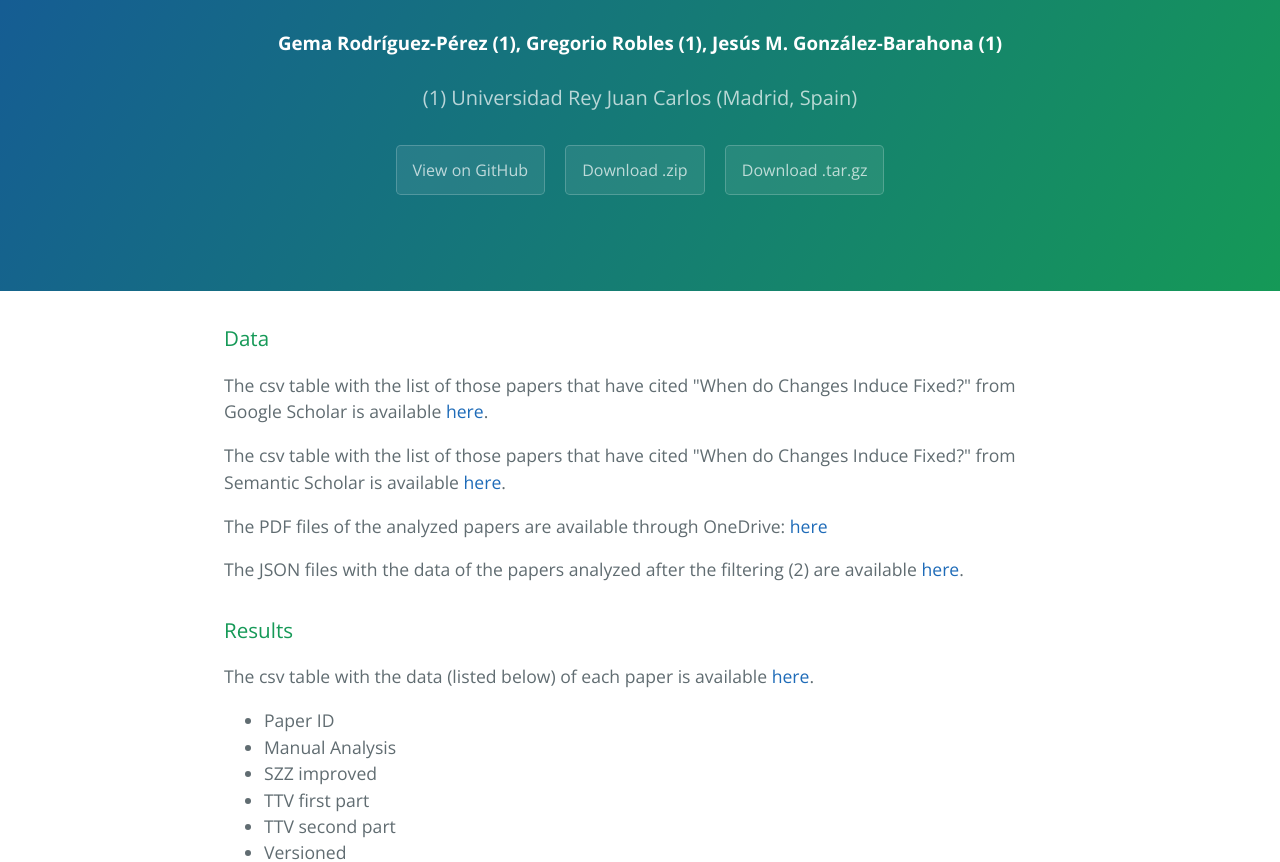
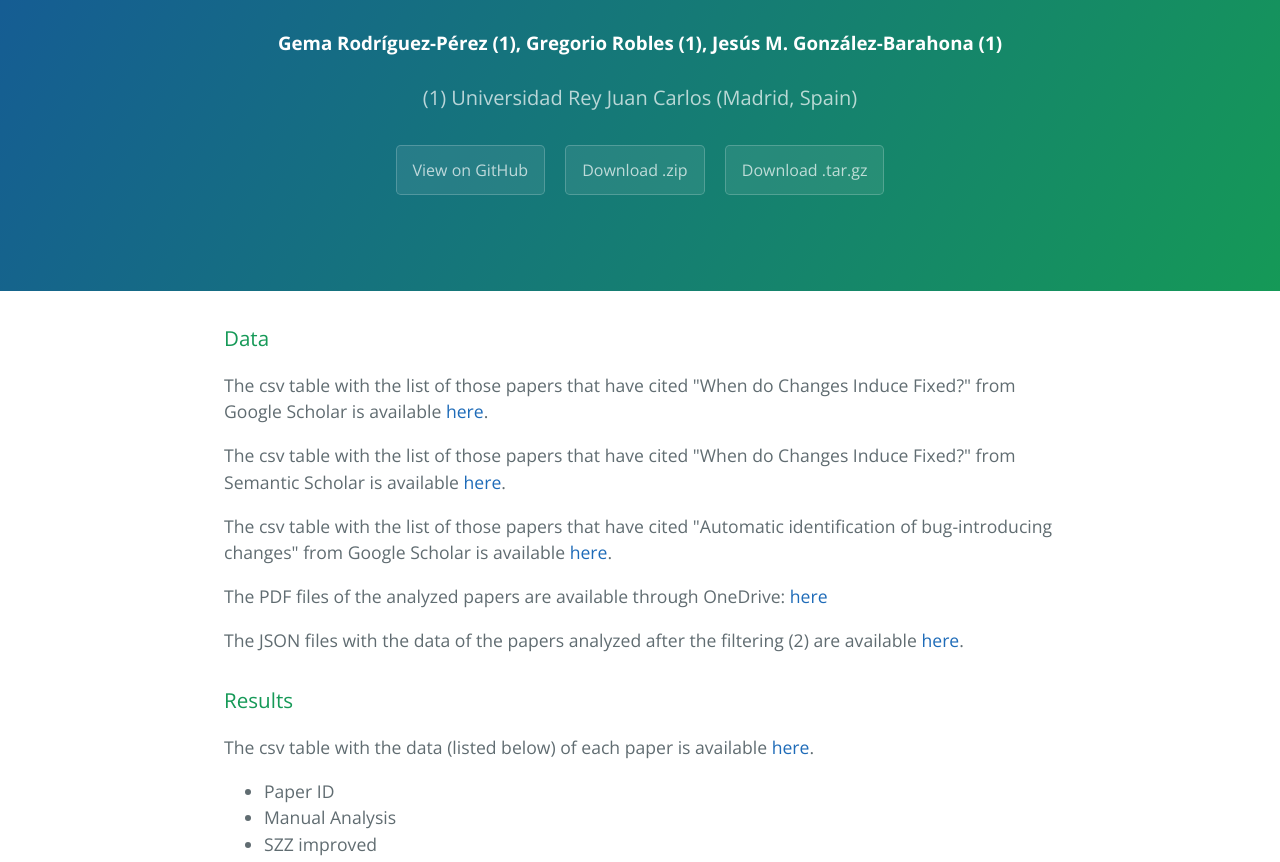
Before and after one commit to Gemarodri/replication, a plain HTML site: page index.html in a window 1280 px wide. Shown: the part 238-1100 px from the top of the page. Drawn offline with nearby package versions, Linux system fonts and the light colour scheme.

Commit message:
Update index.html

```diff
--- a/index.html
+++ b/index.html
@@ -27,6 +27,7 @@
 <a id="welcome-to-github-pages" class="anchor" href="#welcome-to-github-pages" aria-hidden="true"><span aria-hidden="true" class="octicon octicon-link"></span></a> Data </h3>
 <p> The csv table with the list of those papers that have cited "When do Changes Induce Fixed?" from Google Scholar is available <a href="https://github.com/Gemarodri/replication/blob/gh-pages/Results/citationsWhenDoChange-GScholar.csv">here</a>.</p>
 <p> The csv table with the list of those papers that have cited "When do Changes Induce Fixed?" from Semantic Scholar is available <a href="https://github.com/Gemarodri/replication/blob/gh-pages/Results/citationsWhenDoChange-ScholarSemantic.csv">here</a>.</p>
+<p> The csv table with the list of those papers that have cited "Automatic identification of bug-introducing changes" from Google Scholar is available <a href="https://github.com/Gemarodri/replication/blob/gh-pages/Results/citationsAutomatic-GScholar.cvs">here</a>.</p>
 
 <p>The PDF files of the analyzed papers are available through OneDrive: <a href="https://urjc-my.sharepoint.com/personal/gema_rodriguez_urjc_es/_layouts/15/guestaccess.aspx?folderid=08d67fadcea264386b4dfea2cae536424&authkey=AacIvymk6KbTQR-eQeNOvic">here</a>
 </p>
```
